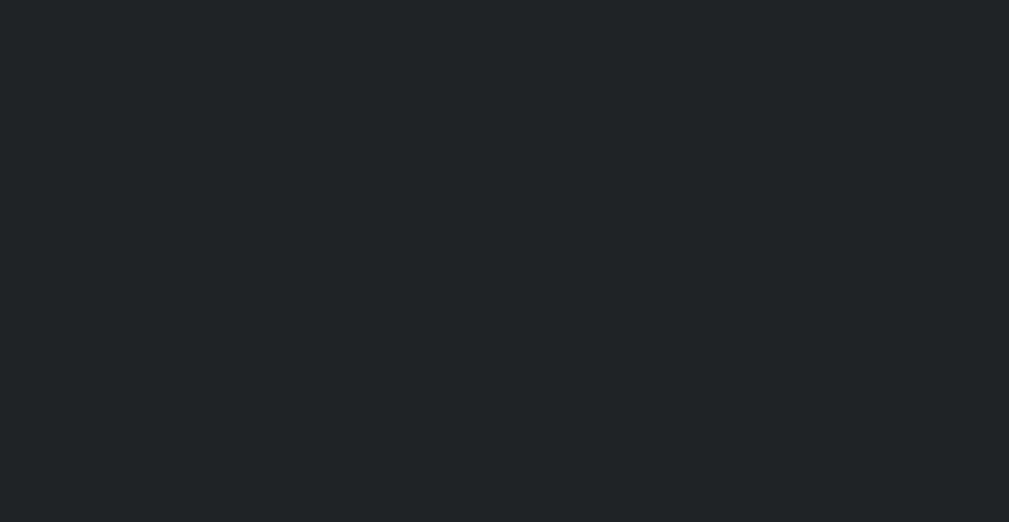
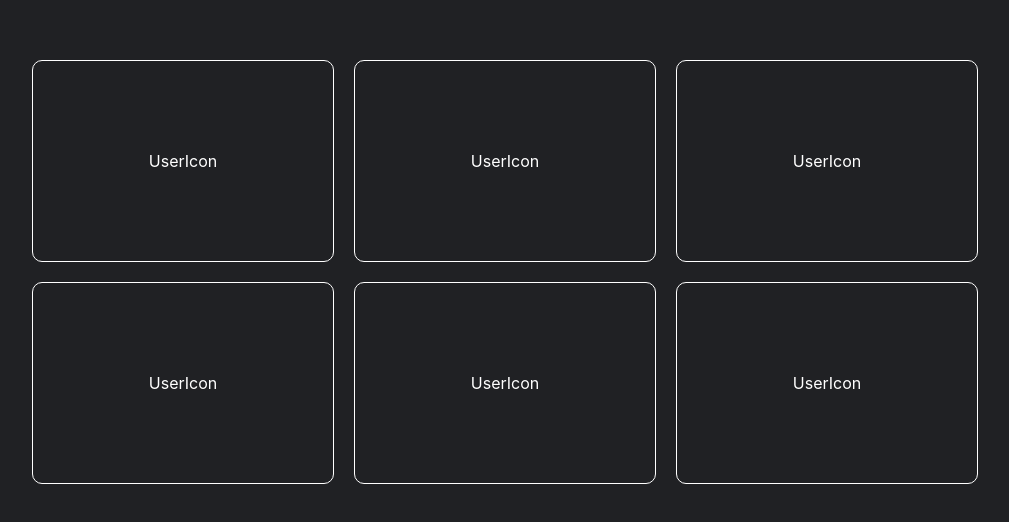
Before and after one commit to Danieruone/demo-call, a React (Vite) app: page / in a window 1280 px wide. Shown: the part 128-650 px from the top of the page, without its empty margins (135-1144 px from the left). Built offline with nearby package versions, Linux system fonts and the light colour scheme.

Commit message:
Add user card

```diff
--- /dev/null
+++ b/src/Components/UserIcon.tsx
@@ -0,0 +1,3 @@
+export const UserIcon = () => {
+  return <div className='userContainer'>UserIcon</div>;
+};
--- a/src/Pages/Main.tsx
+++ b/src/Pages/Main.tsx
@@ -1,3 +1,15 @@
+// components
+import { UserIcon } from '../Components/UserIcon';
+
 export const Main = () => {
-  return <div className='container'></div>;
+  return (
+    <div className='container'>
+      <UserIcon />
+      <UserIcon />
+      <UserIcon />
+      <UserIcon />
+      <UserIcon />
+      <UserIcon />
+    </div>
+  );
 };
--- a/src/index.css
+++ b/src/index.css
@@ -14,6 +14,23 @@ code {
 
 .container {
   background: #202124;
+  display: flex;
+  align-items: center;
+  justify-content: center;
+  align-content: center;
   width: 100%;
   height: 100vh;
+  flex-wrap: wrap;
 }
+
+.userContainer {
+  border: solid 1px white;
+  width: 300px;
+  height: 200px;
+  display: flex;
+  justify-content: center;
+  align-items: center;
+  border-radius: 10px;
+  color: white;
+  margin: 10px;
+}
```
Also changed, not shown: src/Components/ControlsPanel.tsx (added, +10 -0 lines).
